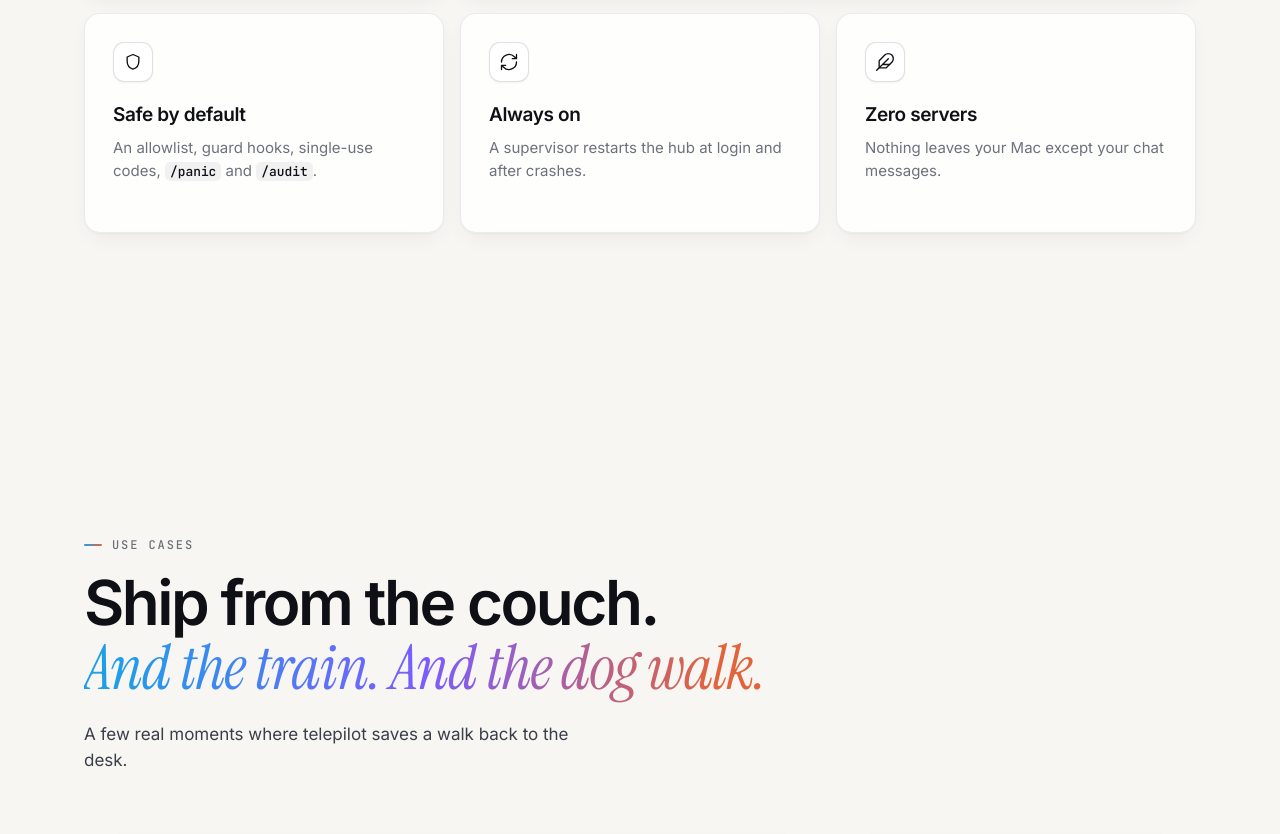
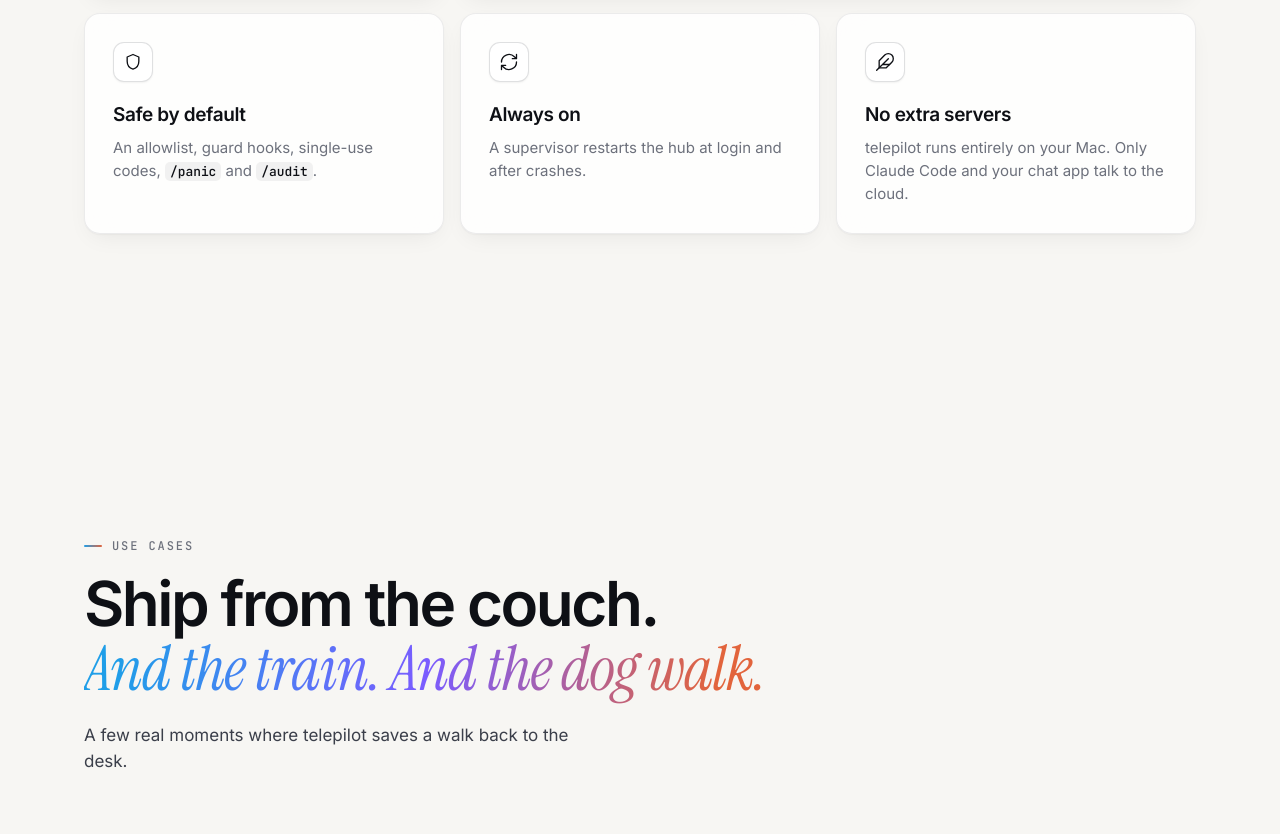
Before and after one commit to saswatsam786/telepilot, a website: page docs/index.html in a window 1280 px wide. Shown: the part 4761-5595 px from the top of the page. Drawn offline with Linux system fonts and the light colour scheme.

Commit message:
copy: accurate privacy wording; add Momo mascot asset; ignore .design

```diff
--- a/docs/index.html
+++ b/docs/index.html
@@ -388,7 +388,7 @@
           <div class="foot"><kbd>/screenshot</kbd><kbd>/photo</kbd><kbd>/unlock</kbd><kbd>/lock</kbd><kbd>open Spotify</kbd></div></div>
         <div class="card tile w2 r"><span class="ic"><svg class="i"><use href="#i-shield"/></svg></span><h3>Safe by default</h3><p>An allowlist, guard hooks, single-use codes, <code>/panic</code> and <code>/audit</code>.</p></div>
         <div class="card tile w2 r d1"><span class="ic"><svg class="i"><use href="#i-loop"/></svg></span><h3>Always on</h3><p>A supervisor restarts the hub at login and after crashes.</p></div>
-        <div class="card tile w2 r d2"><span class="ic"><svg class="i"><use href="#i-feather"/></svg></span><h3>Zero servers</h3><p>Nothing leaves your Mac except your chat messages.</p></div>
+        <div class="card tile w2 r d2"><span class="ic"><svg class="i"><use href="#i-feather"/></svg></span><h3>No extra servers</h3><p>telepilot runs entirely on your Mac. Only Claude Code and your chat app talk to the cloud.</p></div>
       </div>
     </div>
   </section>
```
Also changed, not shown: README.md, docs/assets/momo.jpg (added), plugins/telepilot/README.md, 1 other file.
